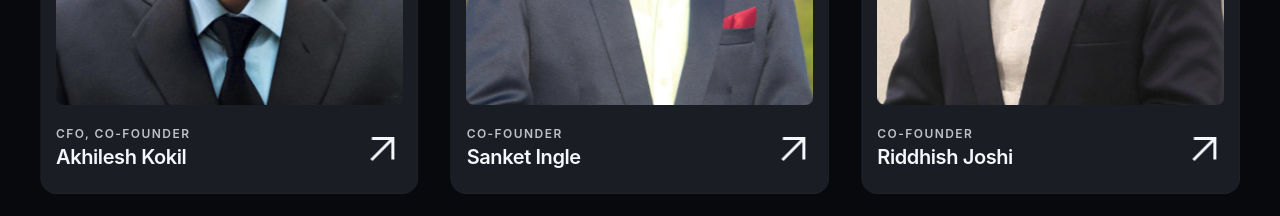
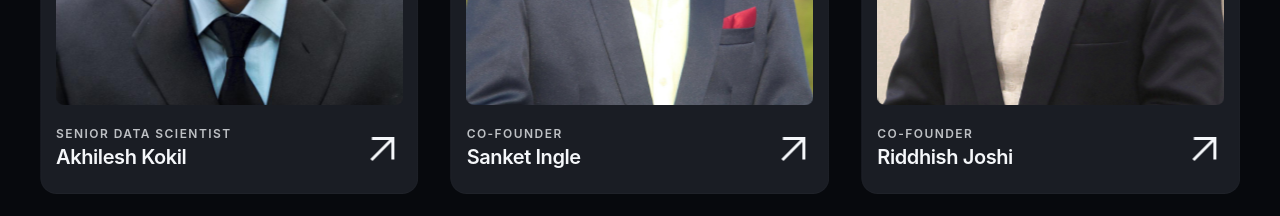
Before and after one commit to inoviteservices/inovite, a React (Vite) app: page /about in a window 1280 px wide. Shown: the part 2080-2296 px from the top of the page. Built offline with nearby package versions, Linux system fonts and the light colour scheme.

Commit message:
DESIGNATION CHANGED

```diff
--- a/src/compononts/TeamSection.jsx
+++ b/src/compononts/TeamSection.jsx
@@ -31,13 +31,13 @@ const teamMembers = [
   },
   {
     name: 'Prafful Nadhe',
-    role: 'CFO',
+    role: 'Chief Financial Officer',
     image: prafulImage,
     link: 'team-member.html',
   },
   {
     name: 'Akhilesh Kokil',
-    role: 'CFO, Co-Founder',
+    role: 'Senior Data Scientist',
     image: akhileshImage,
     link: 'team-member.html',
   },
```
